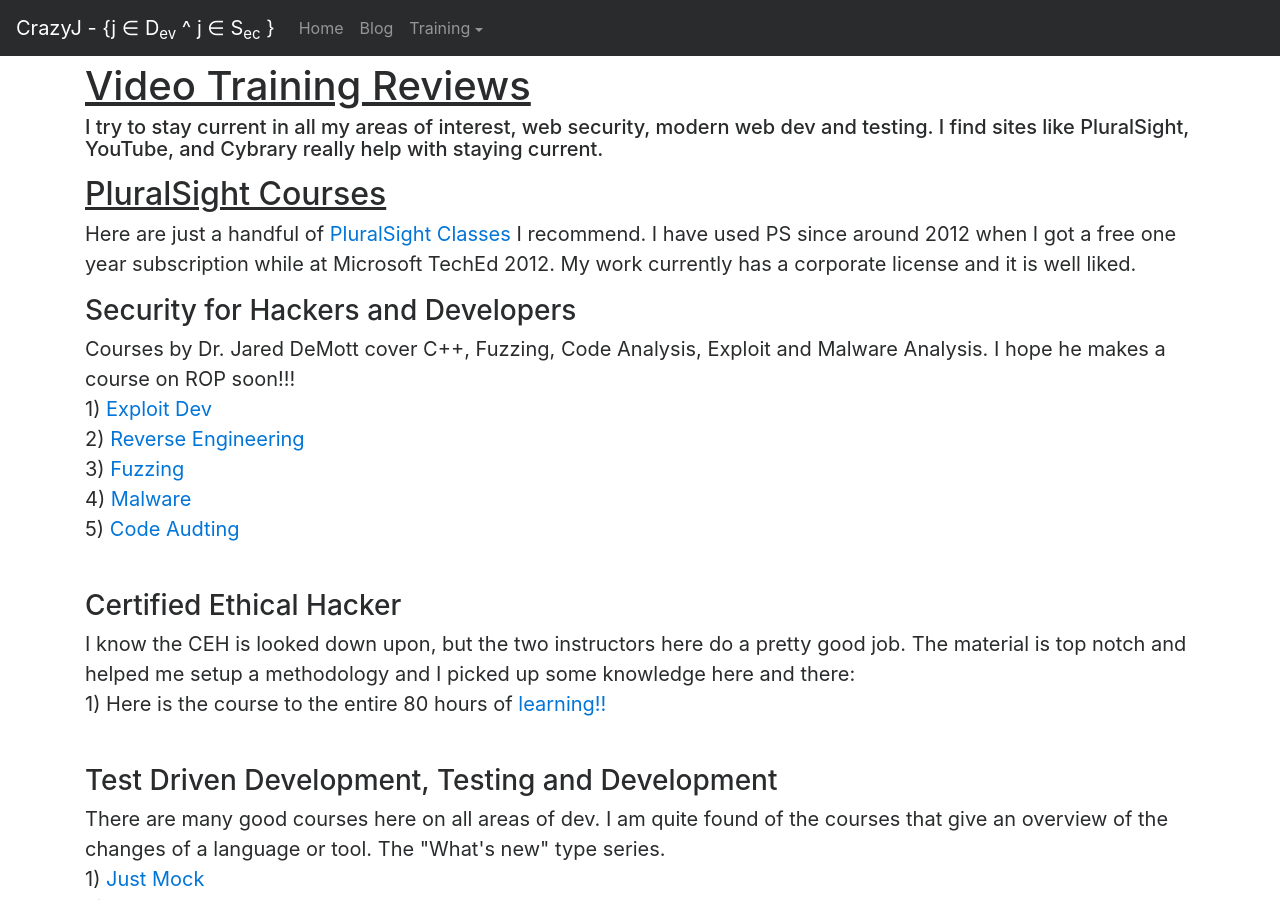
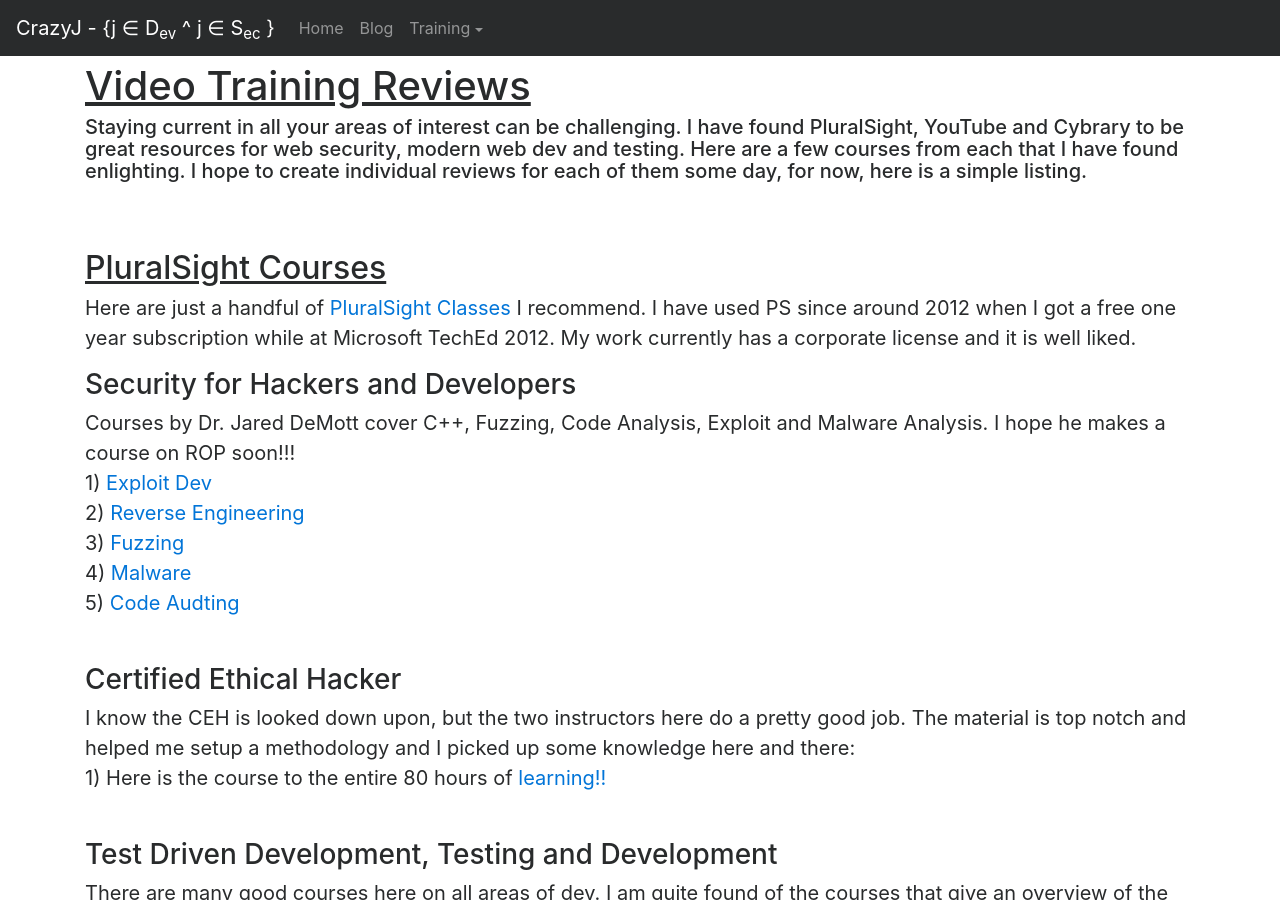
Before and after one commit to CrazyJ-Rod/CrazyJ-Rod.github.io, a Jekyll site: the page built from videotraining.html, in a window 1280 px wide and 900 px high. Built offline with Jekyll 4.4.1, drawn with Linux system fonts in a browser that asks for light colours; nearby versions of some CDN libraries.

Commit message:
Update videotraining.html

```diff
--- a/videotraining.html
+++ b/videotraining.html
@@ -6,8 +6,10 @@
 </div>
 <div class="container">
 	<h1 style="text-decoration: underline;">Video Training Reviews<h1>
-	<p style="font-size:20px;">I try to stay current in all my areas of interest, web security, modern web dev and testing.
-	I find sites like PluralSight, YouTube, and Cybrary really help with staying current.</p>
+	<p style="font-size:20px;">Staying current in all your areas of interest can be challenging. I have found PluralSight,
+	YouTube and Cybrary to be great resources for web security, modern web dev and testing. Here are a few courses from each
+	that I have found enlighting. I hope to create individual reviews for each of them some day, for now, here is a simple
+	listing.</p><br />
 	<h2 style="text-decoration: underline;">PluralSight Courses</h2>
 	<p style="font-size:20px;">Here are just a handful of <a href="https://www.pluralsight.com">PluralSight Classes</a>
 	I recommend. I have used PS since around 2012 when I got a free one year subscription while at Microsoft TechEd 2012.
```
